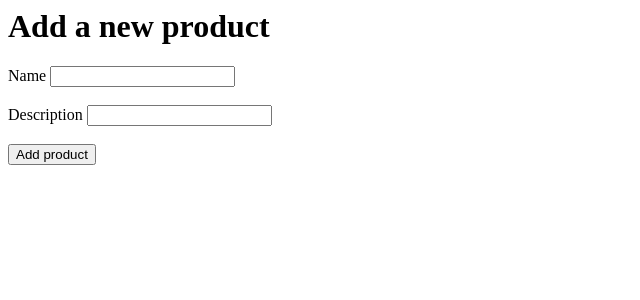
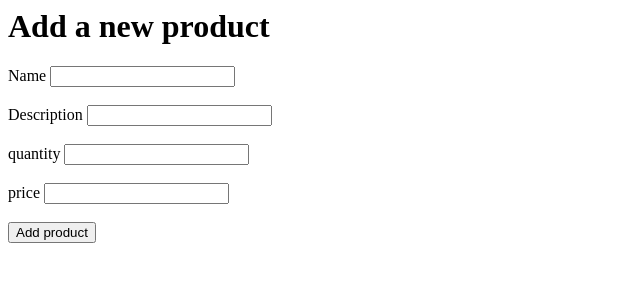
Before and after one commit to lucaslima7027/simple_crud, a Django app: page /create/ in a window 1280 px wide. Shown: the top 300 px of the page, without its empty margins (0-640 px from the left). Run offline with Django 5.2, Linux system fonts and the light colour scheme; parts of the project's set-up code (start-up, migrations or seed data) failed here and were passed over.

Commit message:
Now when creating a product is necessary to create a stock

```diff
--- a/products/templates/products/create_product.html
+++ b/products/templates/products/create_product.html
@@ -8,5 +8,11 @@
     <label for="description">Description</label>
     <input name="description" type="text"><br><br>
 
+    <label for="quantity">quantity</label>
+    <input name="quantity" type="text"><br><br>
+
+    <label for="price">price</label>
+    <input name="price" type="text"><br><br>
+
     <button type="submit">Add product</button>
 </form>
--- a/products/views.py
+++ b/products/views.py
@@ -1,11 +1,14 @@
 from django.shortcuts import redirect, render
-from .models import Product
+from .models import Product, Stock
 
 def create_product(request):
     if request.method == 'POST':
         product = request.POST['product']
         description = request.POST['description']
-        Product.objects.create(name=product, description=description)
+        quantity = request.POST['quantity']
+        price = request.POST['price']
+        product = Product.objects.create(name=product, description=description)
+        Stock.objects.create(product_id=product,quantity=quantity, price=price)
     return render(request, 'products/create_product.html')
 
 def list_products(request):
```
Also changed, not shown: db.sqlite3, products/migrations/0002_remove_stock_product_id_stock_product_and_more.py (added), products/migrations/0003_alter_stock_product.py (added), products/migrations/0004_alter_stock_product.py (added), products/migrations/0005_alter_stock_price_alter_stock_quantity.py (added), products/migrations/0006_alter_stock_product.py (added), products/migrations/0007_alter_stock_price_alter_stock_product_and_more.py (added).
